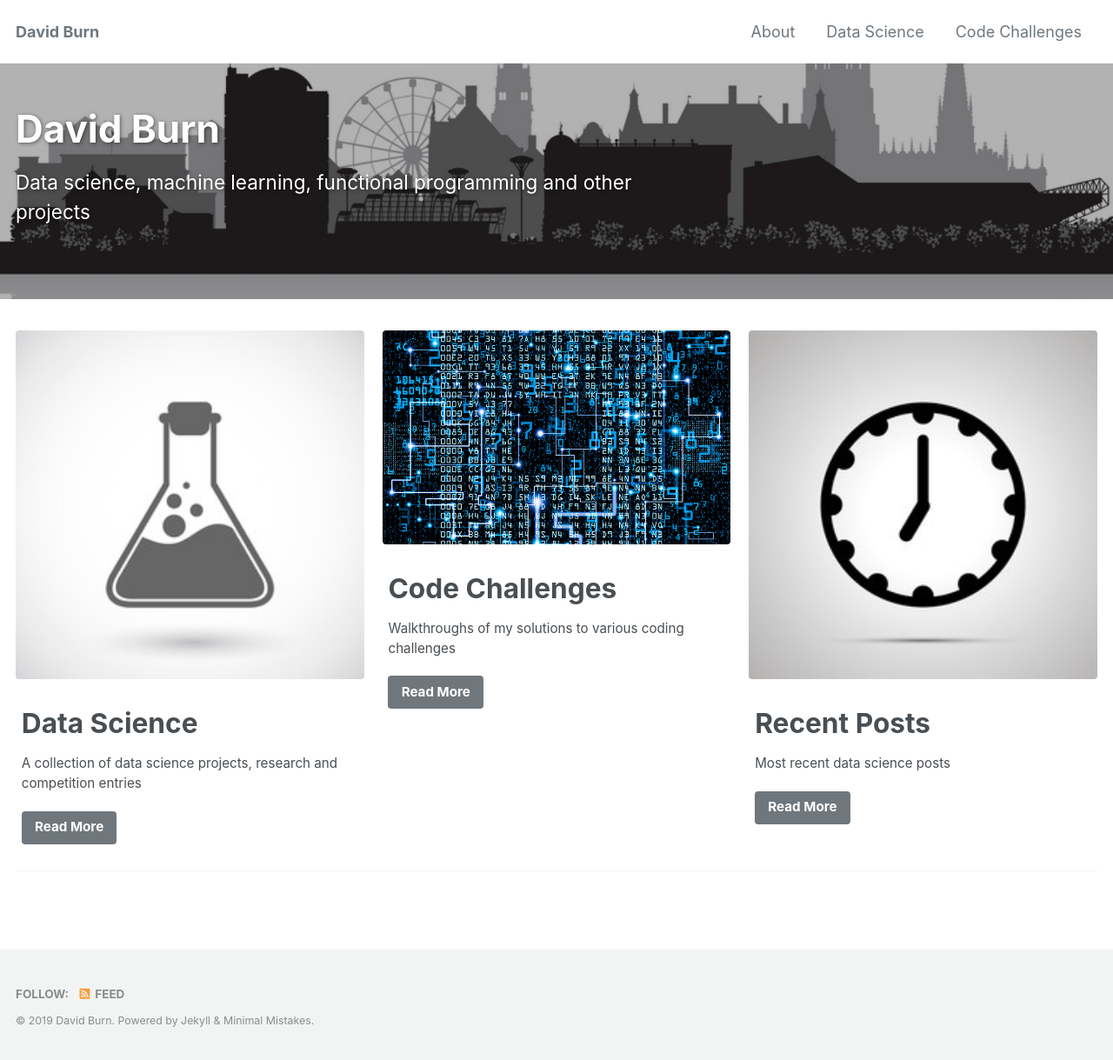
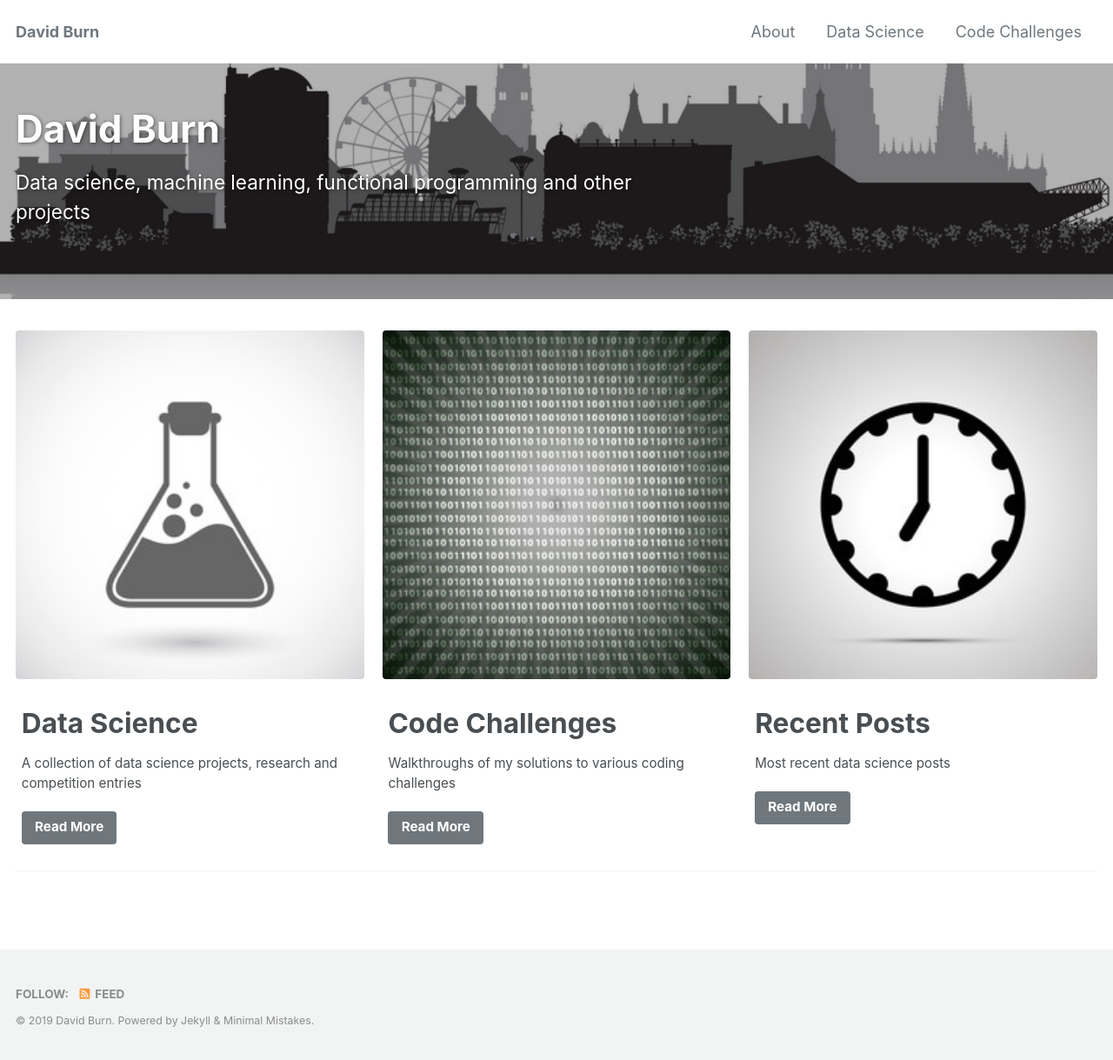
Before and after one commit to DavidBurn/davidburn.github.io, a Jekyll site: the page built from _pages/home.md, in a window 1280 px wide. Shown: the whole page at 87% size. Built offline with Jekyll 4.4.1, drawn with Linux system fonts in a browser that asks for light colours; cached includes are drawn as plain includes; nearby versions of some CDN libraries.

Commit message:
Add grey code image, change code-challenges header image to blue-code

```diff
--- a/_pages/home.md
+++ b/_pages/home.md
@@ -14,7 +14,7 @@ feature_row:
     url: /data-science/
     btn_label: "Read More"
     btn_class: "btn--primary"
-  - image_path: /images/splash/blue-code.jpg
+  - image_path: /images/splash/grey-code.jpg
     title: "Code Challenges"
     excerpt: "Walkthroughs of my solutions to various coding challenges"
     url: /code-challenges/
```
Also changed, not shown: _pages/code-challenges.md (+1 -1 lines), images/splash/grey-code.jpg (added).
